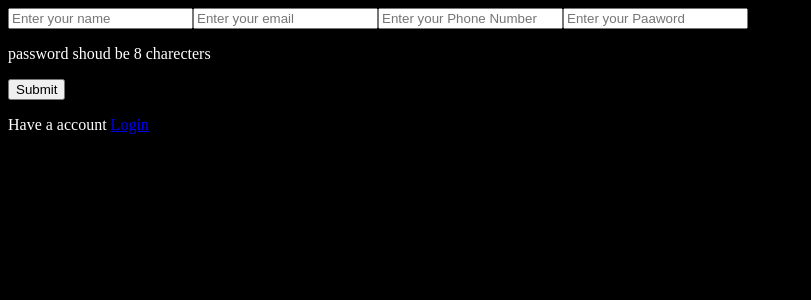
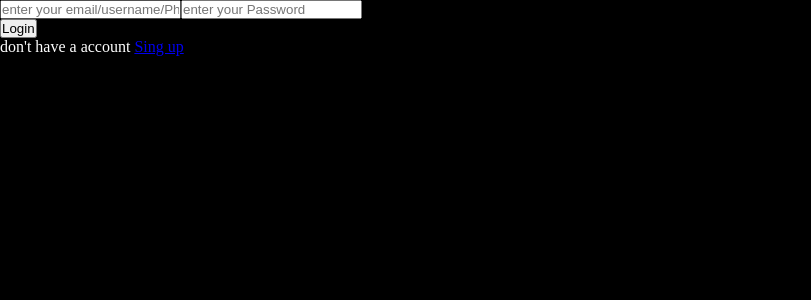
Before and after one commit to Anuragchamoli-15/Budget-Market, a React (Vite) app: page / in a window 1280 px wide. Shown: the top 300 px of the page, without its empty margins (0-811 px from the left). Built offline with nearby package versions, Linux system fonts and the light colour scheme.

Commit message:
add Home component

```diff
--- a/src/App.css
+++ b/src/App.css
@@ -1,3 +1,8 @@
+*{
+  margin: 0;
+  padding: 0;
+}
+
 body{
   height: 100vh;
   background-color: black;
--- a/src/App.jsx
+++ b/src/App.jsx
@@ -1,11 +1,17 @@
 import './App.css'
-import Ragistretion from './Component/Ragistretion-Login/Ragistretion'
+import Login from './Component/Ragistretion-Login/Login.jsx';
+import Home from './Component/Features/Home.jsx'
+import { useState } from 'react';
+
 
 function App() {
 
+  const [log , setlog] = useState("notlog")
+
   return (
     <>
-    <Ragistretion></Ragistretion>
+    {log === "log"?<Home></Home> :<Login setlog = {setlog}></Login> }
+
     </>
   )
 }
--- /dev/null
+++ b/src/Component/Carts/Herocards.jsx
@@ -0,0 +1,23 @@
+import style from './Herocards.module.css'
+
+function Herocards(){
+    return(<>
+    <div className={style.hercontainer}>
+
+    </div>
+    <div className={style.herocard}>
+        <h2>Flat 40% of in thi moonsoon season</h2>
+    </div>
+    <div className={style.herocard}>
+        <h2>Big deal in this month</h2>
+        <p>up to 35% of</p>
+    </div>
+     <div className={style.herocard}>
+        <h2>Fashion sale </h2>
+        <p>up to 30% of</p>
+    </div>
+    </>
+    )
+}
+
+export default Herocards;
--- /dev/null
+++ b/src/Component/Carts/Herocards.module.css
@@ -0,0 +1,7 @@
+.herocard{
+    height: 50vh;
+    border: 1px solid black;
+    background-color: red;
+    padding: 10px 20px;
+
+}
--- a/src/Component/Features/Home.jsx
+++ b/src/Component/Features/Home.jsx
@@ -1,7 +1,12 @@
+import Herocards from "../Carts/Herocards";
+
 function Home(){
     return(<>
 
     <main>
+        <Herocards></Herocards>
+
+
         <section className="Tranding deals">
         <div className="Hero cart">
             <div></div>
--- a/src/Component/Ragistretion-Login/Login.jsx
+++ b/src/Component/Ragistretion-Login/Login.jsx
@@ -1,6 +1,6 @@
-import { use, useState } from "react";
+import {  useState } from "react";
 
-function Login() {
+function Login({setlog}) {
   const [currntlogid, setlogid] = useState("");
   const [currntpass, setpass] = useState("");
 
@@ -15,6 +15,7 @@ function Login() {
     name: "Anurag",
     password: "151515",
   };
+
   const [submitted, setSubmitted] = useState(false);
   const [currntloginfo, setloginfo] = useState({});
 
@@ -22,15 +23,14 @@ function Login() {
   const loghandle = (e) => {
     e.preventDefault();
 
-    if (userinfo.name === currntlogid && userinfo.password === currntpass) {
-      console.log("ok");
-    } else {
-      console.log("no");
+    if(currntlogid === userinfo.name && currntpass === userinfo.password){
+      setlog("log")
     }
+
     setSubmitted(true)
     setloginfo({ currntlogid, currntpass });
+  };
 
-  };
 
   return (
     <form onSubmit={loghandle}>
@@ -53,13 +53,12 @@ function Login() {
         currntlogid !== "" &&
           currntpass !== "" &&
           ( userinfo.name !== currntlogid || userinfo.password !== currntpass) &&
-          "Id not found"}
+          "user not found"}
       </p>
       <button>Login</button>
       <p>
-        don't have a account <a href="/">Sing up</a>
+        don't have a account <a href="ragister">Sing up</a>
       </p>
-      <p>{currntlogid.value === userinfo.name ? "succes" : null}</p>
     </form>
   );
 }
--- a/src/Component/Ragistretion-Login/Ragistretion.jsx
+++ b/src/Component/Ragistretion-Login/Ragistretion.jsx
@@ -58,7 +58,7 @@ function Ragistretion() {
         <input type="password" name="" id="" placeholder="Enter your Paaword" onChange={Paas}/>
         <p>{currntpass.length <= 8 ? "password shoud be 8 charecters":null}</p>
         <button type="submit">Submit</button>
-        <p>Have a account <a href="loginPage">Login</a></p>
+        <p>Have a account <a href="/">Login</a></p>
     </form>
   );
 }
--- a/src/main.jsx
+++ b/src/main.jsx
@@ -4,11 +4,11 @@ import { createBrowserRouter } from 'react-router-dom';
 import { RouterProvider } from 'react-router-dom';
 import App from "./App.jsx";
 
-import Login from './Component/Ragistretion-Login/Login.jsx';
+import Ragistretion from './Component/Ragistretion-Login/Ragistretion.jsx';
 
 const router = createBrowserRouter([
   {path: "/", element: <App/>},
-  {path: "loginPage", element: <Login/>}
+  {path: "ragister", element: <Ragistretion/>}
 ])
 
  createRoot(document.getElementById("root")).render(
```
